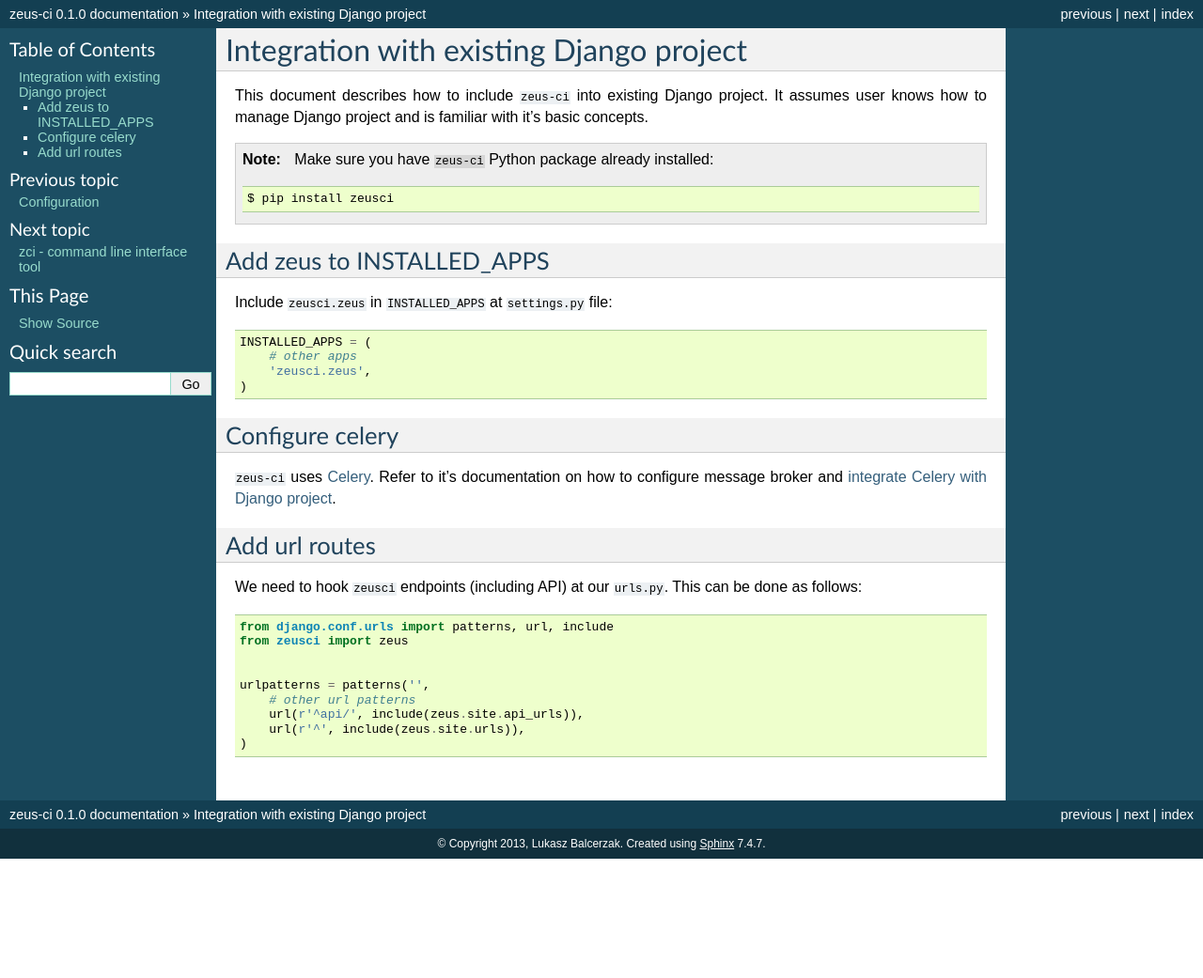
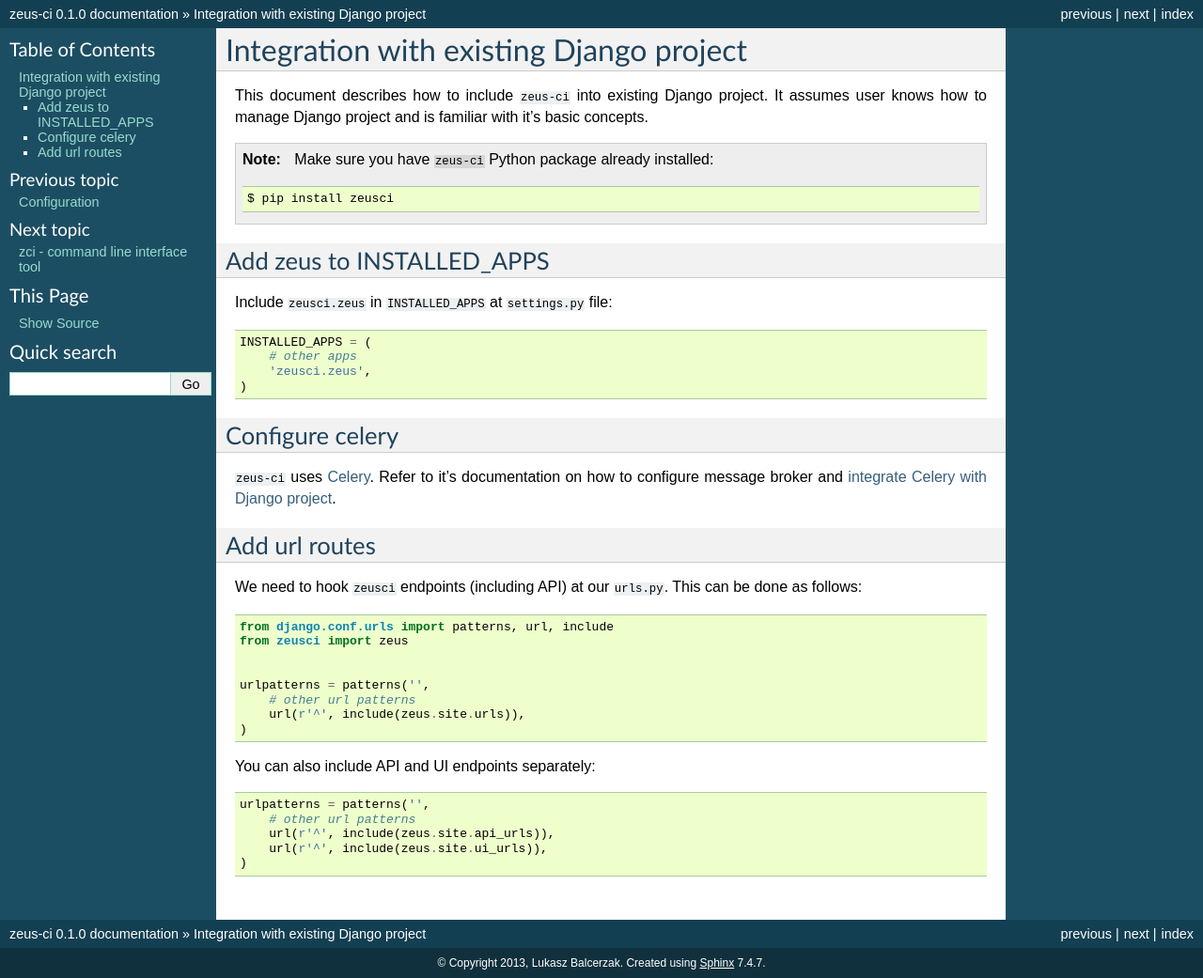
Before and after one commit to lukaszb/zeusci, a Sphinx documentation site: the page built from docs/source/integration.rst, in a window 1280 px wide. Shown: the whole page at 94% size. Built offline with Sphinx 7.4.7, drawn with Linux system fonts in a browser that asks for light colours; before the commit the page ends 914 px from its top, so only the background shows below that.

Commit message:
Updated integration doc

```diff
--- a/docs/source/integration.rst
+++ b/docs/source/integration.rst
@@ -45,8 +45,15 @@ can be done as follows::
 
     urlpatterns = patterns('',
         # other url patterns
-        url(r'^api/', include(zeus.site.api_urls)),
         url(r'^', include(zeus.site.urls)),
+    )
+
+You can also include API and UI endpoints separately::
+
+    urlpatterns = patterns('',
+        # other url patterns
+        url(r'^', include(zeus.site.api_urls)),
+        url(r'^', include(zeus.site.ui_urls)),
     )
 
 
```
